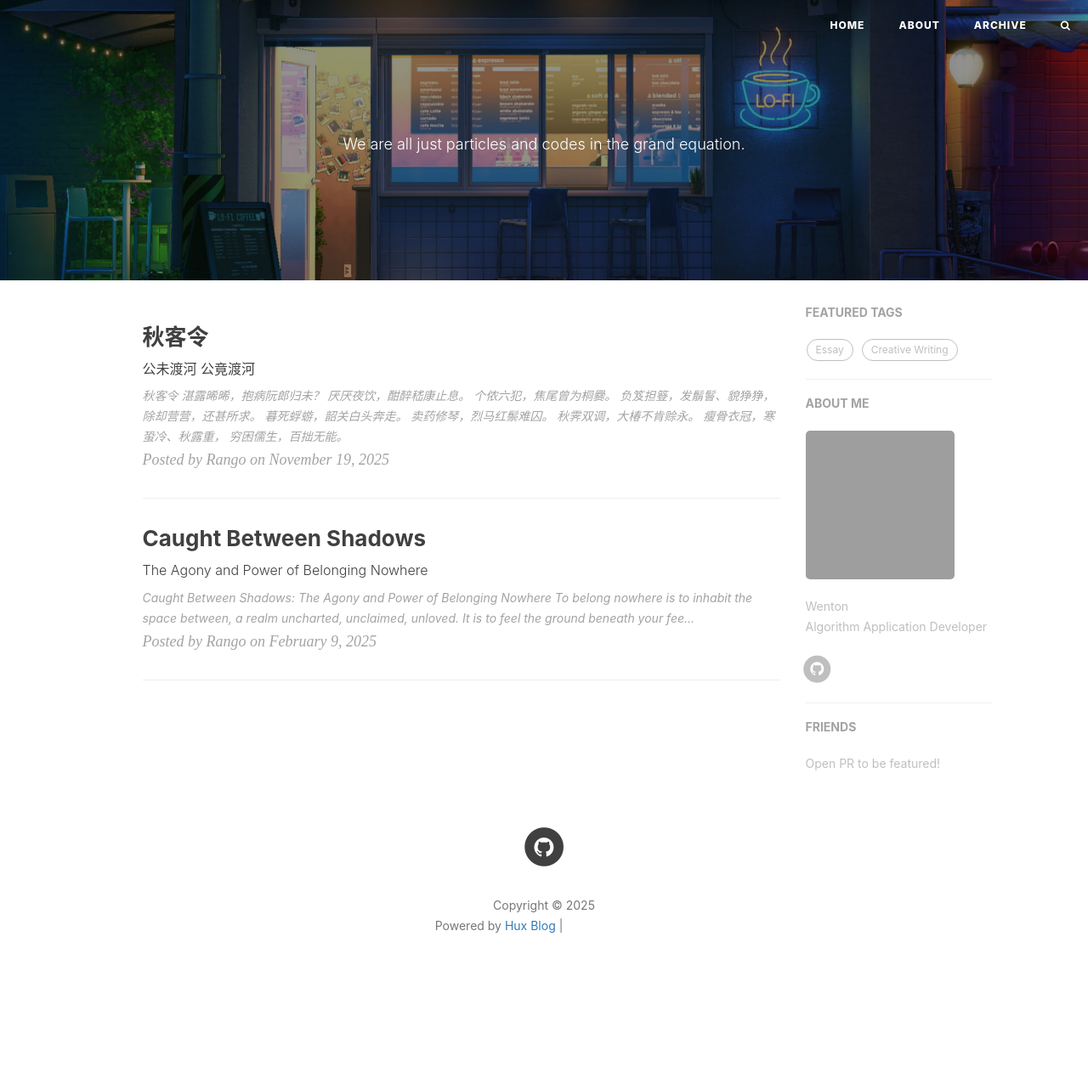
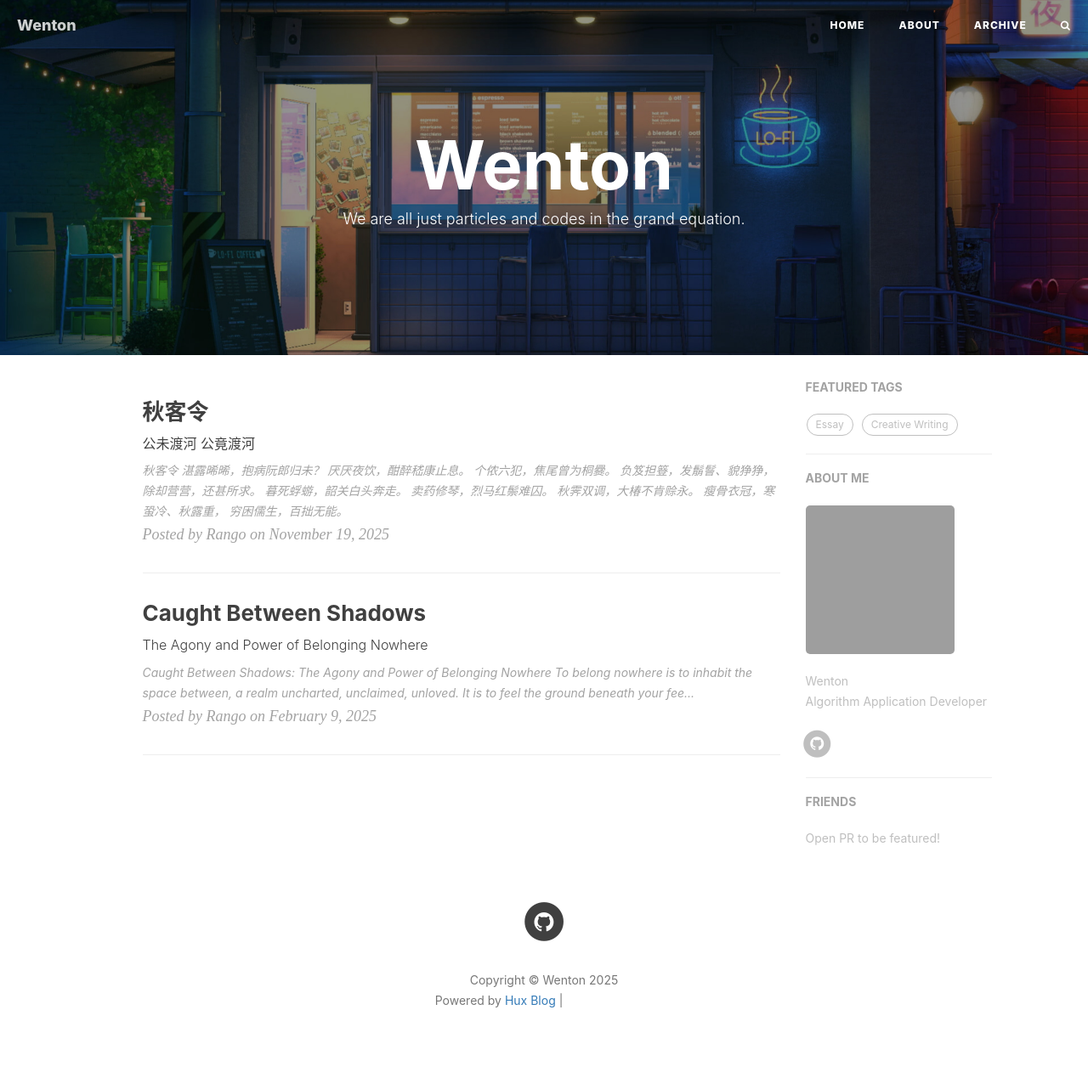
Before and after one commit to HardenGale/hardengale.github.io, a Jekyll site: the page built from index.html, in a window 1280 px wide. Shown: the whole page at 85% size. Built offline with Jekyll 4.4.1, drawn with Linux system fonts in a browser that asks for light colours; nearby versions of some CDN libraries; the list of posts is cut into pages by our own code; comment, search, counter and statistics services are not loaded; before the commit the page ends 1194 px from its top, so only the background shows below that; grey boxes are pictures that could not be loaded.

Commit message:
feat: updata config

```diff
--- a/_config.yml
+++ b/_config.yml
@@ -1,6 +1,6 @@
 # Site settings
-title:
-SEOTitle: wenton's Blog
+title: Wenton
+SEOTitle: Wenton's Blog
 header-img: img/home-bg.jpg
 email: wongtongjie@gmail.com
 description: "Wishing you a perfect day"
```
